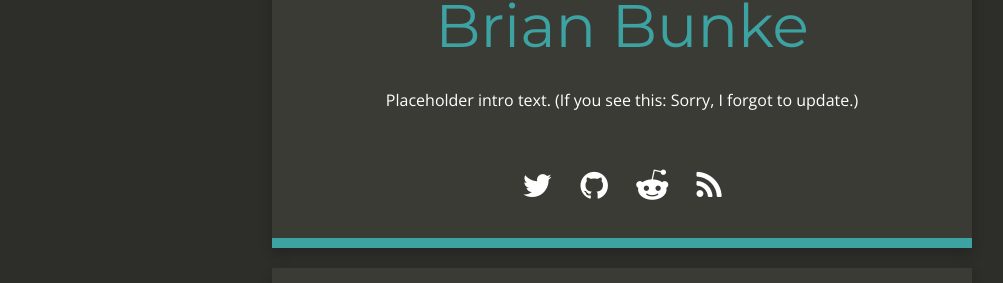
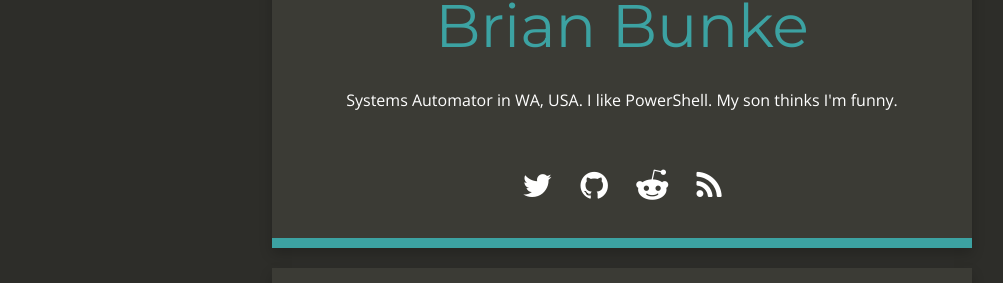
Before and after one commit to brianbunke/brianbunke.github.io, a Jekyll site: the page built from index.html, in a window 1280 px wide. Shown: the part 172-455 px from the top of the page, without its empty margins (18-1021 px from the left). Built offline with Jekyll 4.4.1, drawn with Linux system fonts in a browser that asks for light colours; nearby versions of some CDN libraries.

Commit message:
Update config

```diff
--- a/_config.yml
+++ b/_config.yml
@@ -4,9 +4,9 @@ email: brianbunke+blog@gmail.com
 description: "...And You Will Know Me by the Trail of Documentation"
 baseurl: ""
 url: "https://brianbunke.github.io"
-title_description: "Placeholder intro text. (If you see this: Sorry, I forgot to update.)"
+title_description: "Systems Automator in WA, USA. I like PowerShell. My son thinks I'm funny."
 title_image: "https://brianbunke.github.io/images/brian.jpg"
-google_analytics: ""
+google_analytics: "UA-59218526-2"
 github_repository: https://github.com/brianbunke/brianbunke.github.io
 post_limit: 5
 # disqus_account: insert-here
```
